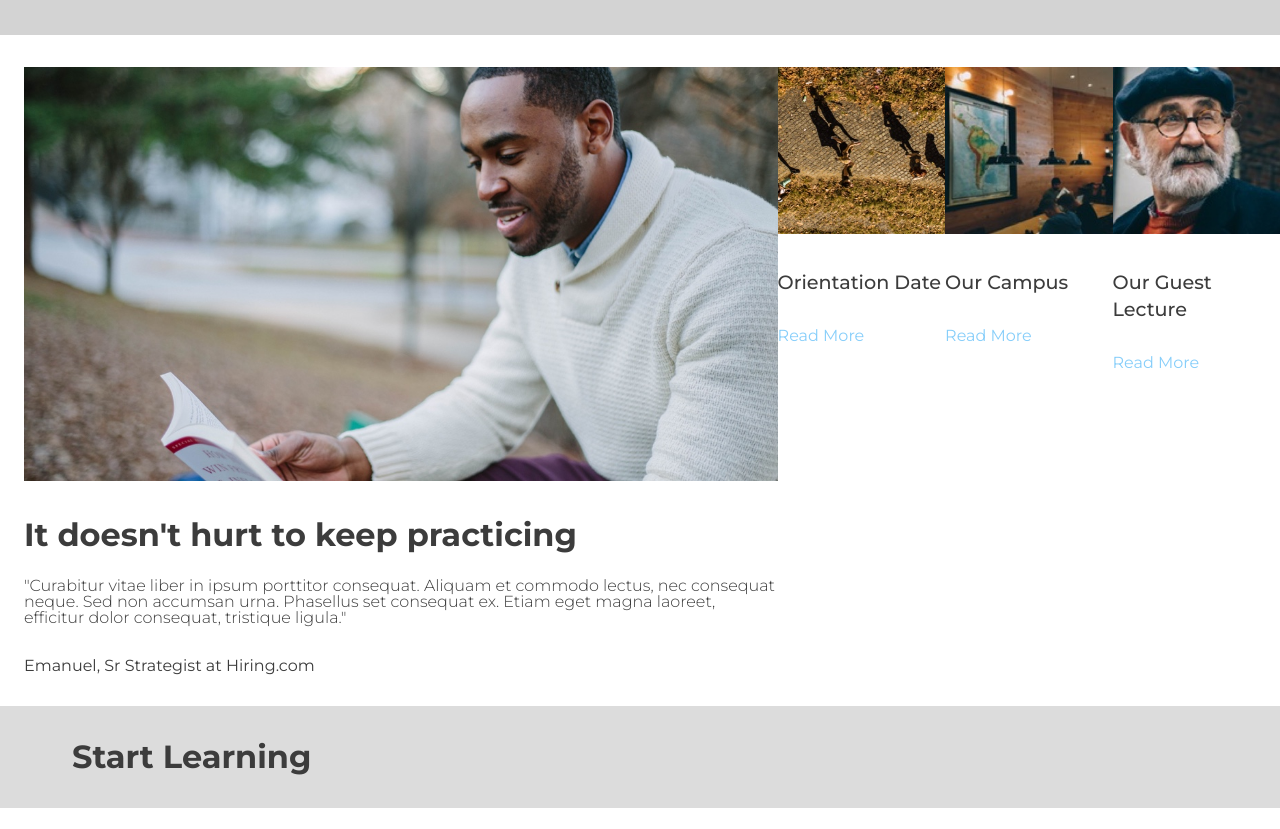
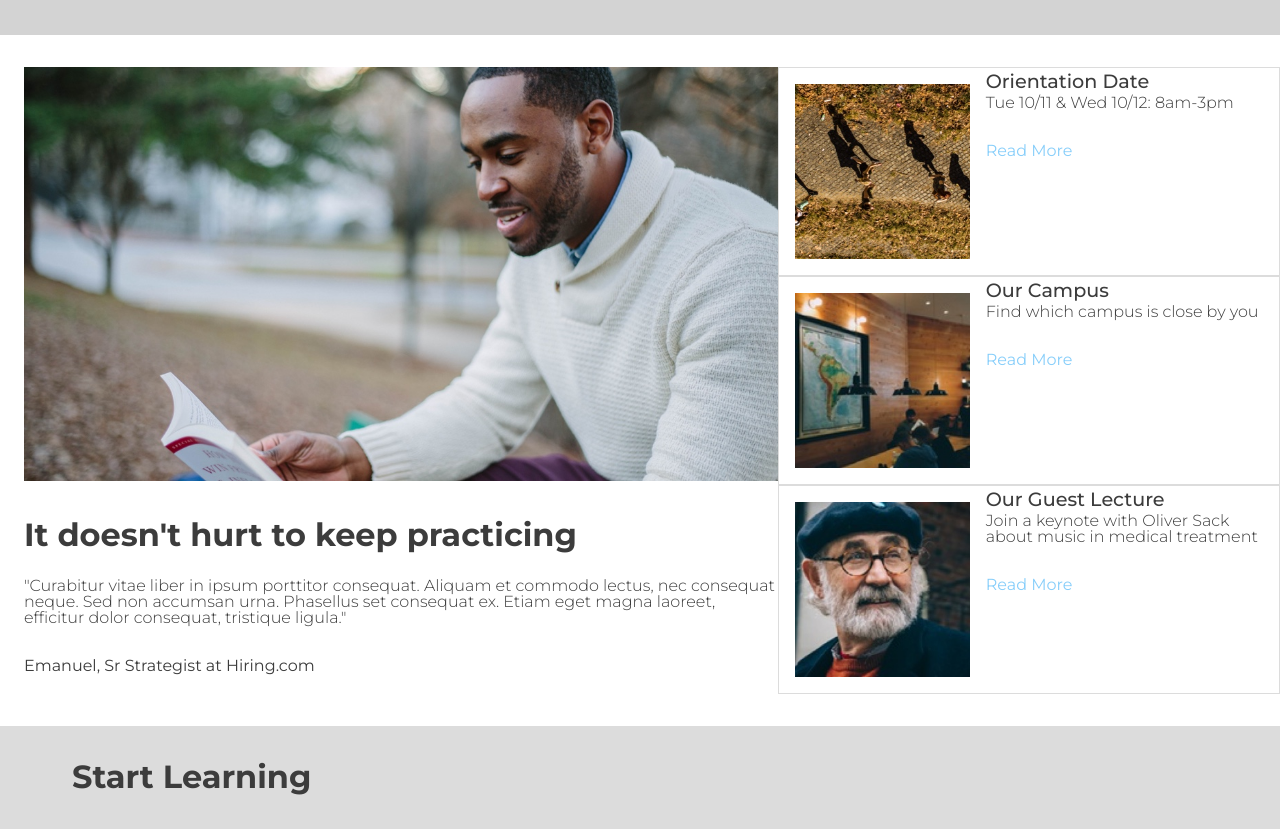
Before and after one commit to rayaj831/colmar-academy, a plain HTML site: page index.html in a window 1280 px wide. Shown: the part 653-1482 px from the top of the page. Before the commit the page ends 1461 px from the top, so only its background shows below. Drawn offline with Linux system fonts and the light colour scheme.

Commit message:
Added more content for sidebar section

```diff
--- a/index.html
+++ b/index.html
@@ -61,63 +61,63 @@
 		</div>
 
 		<div class="sidebar flex">
-			<div class="highlight desktop">
+			<div class="highlight desktop flex">
 				<img src="resources/images/information-orientation.jpg" alt="orientation" />
 				<div class="info-text">
 					<h3>Orientation Date</h3>
 					<div class="description">
-
+						Tue 10/11 & Wed 10/12: 8am-3pm
 					</div>
 					<a href="#">Read More</a>
 				</div>
 			</div>
-			<div class="highlight desktop">
+			<div class="highlight desktop flex">
 				<img src="resources/images/information-campus.jpg" alt="campus" />
 				<div class="info-text">
 					<h3>Our Campus</h3>
 					<div class="description">
-
+						Find which campus is close by you
 					</div>
 					<a href="#">Read More</a>
 				</div>
 			</div>
-			<div class="highlight desktop">
+			<div class="highlight desktop flex">
 				<img src="resources/images/information-guest-lecture.jpg" alt="guest-lecture" />
 				<div class="info-text">
 					<h3>Our Guest Lecture</h3>
 					<div class="description">
-
+						Join a keynote with Oliver Sack about music in medical treatment
 					</div>
 					<a href="#">Read More</a>
 				</div>
 			</div>
 			<!-- On Campus Mobile Sidebar Section -->
-			<div class="highlight mobile">
+			<div class="highlight mobile flex">
 				<img src="resources/images/information-orientation-mobile.jpg" alt="orientation" />
 				<div class="info-text">
-					<h3></h3>
+					<h3>Orientation Date</h3>
 					<div class="description">
-
+						Tue 10/11 & Wed 10/12: 8am-3pm
 					</div>
 					<a href="#">Read More</a>
 				</div>
 			</div>
-			<div class="highlight mobile">
+			<div class="highlight mobile flex">
 				<img src="resources/images/information-campus-mobile.jpg" alt="campus" />
 				<div class="info-text">
-					<h3></h3>
+					<h3>Our Campus</h3>
 					<div class="description">
-
+						Find which campus is close by you
 					</div>
 					<a href="#">Read More</a>
 				</div>
 			</div>
-			<div class="highlight mobile">
+			<div class="highlight mobile flex">
 				<img src="resources/images/information-guest-lecture-mobile.jpg" alt="guest-lecture" />
 				<div class="info-text">
-					<h3></h3>
+					<h3>Our Guest Lecture</h3>
 					<div class="description">
-
+						Join a keynote with Oliver Sack about music in medical treatment
 					</div>
 					<a href="#">Read More</a>
 				</div>
--- a/resources/css/style.css
+++ b/resources/css/style.css
@@ -126,7 +126,6 @@ header .mobile {
 	position: relative;
 	top: 2rem;
 	margin: 2rem 0 2rem 1.5rem;
-	justify-content: space-between;
 	max-width: 100%;
 }
 
@@ -138,6 +137,7 @@ header .mobile {
 	max-width: 100%;
 	height: auto;
 	margin-bottom: 2rem;
+	margin-right: 1.5rem;
 }
 
 #campus a {
@@ -151,9 +151,21 @@ header .mobile {
 
 #campus .sidebar {
 	max-width: 40%;
+	flex-direction: column;
+
 }
 
-.sidebar .mobile {
+#campus .sidebar img {
+	max-width: 35%;
+
+	margin: 1rem;
+}
+
+#campus .highlight {
+	border: 1px solid rgb(220, 220, 220);
+}
+
+#campus .sidebar .mobile {
 	display: none;
 }
 
```
